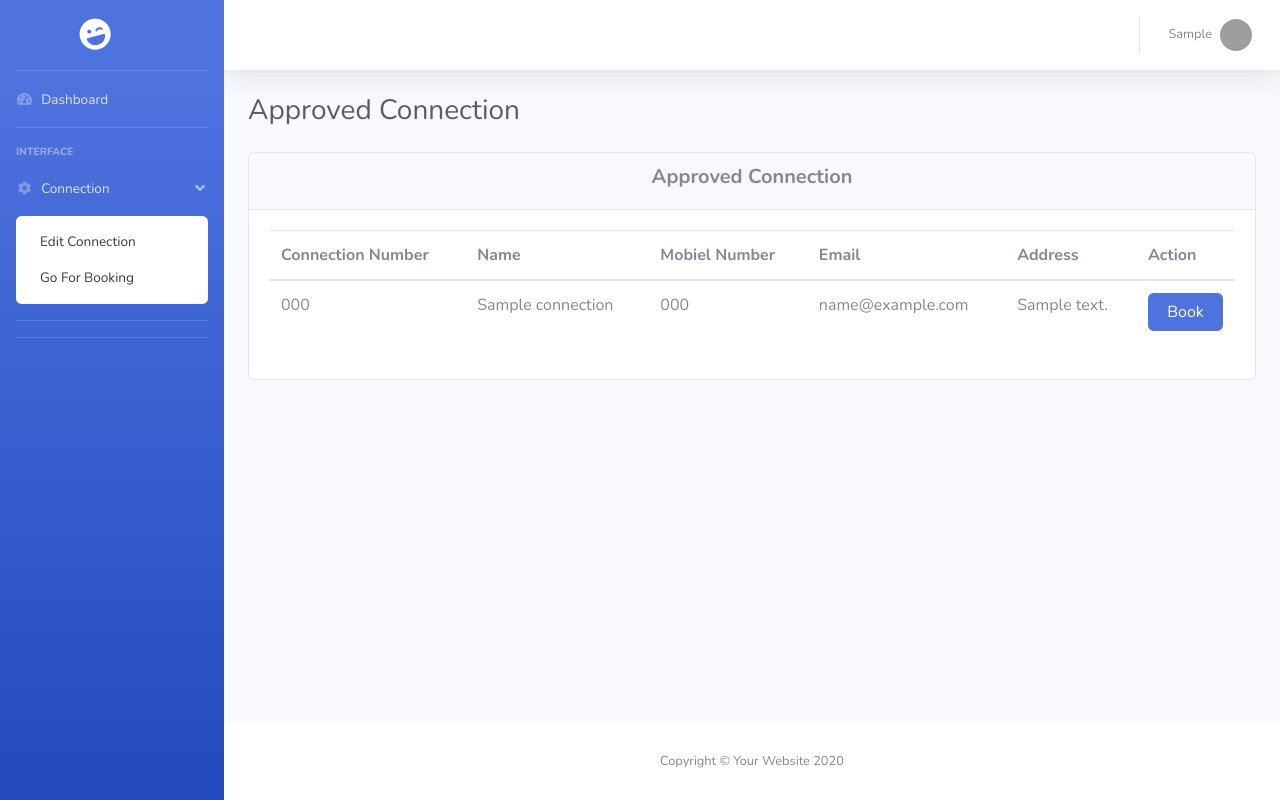
After one commit to MahmudulHassan5809/online-gas-booking-python-django, a Django app: page /gas/user/approved-connection/1/ in a window 1280 px wide, after a click on "Connection". The commit adds this page. Run offline with Django 3.2, Linux system fonts and the light colour scheme; a user stored in the database is signed in; tables that the repository leaves empty hold one stand-in row (values such as "Sample post"); some libraries are stand-ins or nearby versions; grey boxes are pictures that could not be loaded.

```diff
--- a/gas/models.py
+++ b/gas/models.py
@@ -1,6 +1,9 @@
 from django.db import models
 from django.urls import reverse
 from django.contrib.auth import get_user_model
+from django.db.models.signals import post_save
+from django.dispatch import receiver
+import random
 # Create your models here.
 
 
@@ -21,6 +24,10 @@ class Staff(models.Model):
         return self.name
 
 
+def create_new_ref_number():
+    return str(random.randint(1000000000, 9999999999))
+
+
 class Connection(models.Model):
     STATUS_CHOICES = (
         ('1', 'Approved'),
@@ -30,13 +37,21 @@ class Connection(models.Model):
 
     user = models.OneToOneField(
         User, on_delete=models.CASCADE, related_name='user_connection')
+    connection_number = models.CharField(
+        max_length=10,
+        blank=True,
+        editable=False,
+        unique=True,
+        default=create_new_ref_number()
+    )
     name = models.CharField(max_length=200)
     email = models.EmailField(max_length=200)
     mobile = models.CharField(max_length=20)
     gender = models.CharField(max_length=20)
     address = models.CharField(max_length=255)
     id_proof = models.ImageField(upload_to='connection')
-    status = models.CharField(max_length=20, choices=STATUS_CHOICES)
+    status = models.CharField(
+        max_length=20, choices=STATUS_CHOICES, default='2')
 
     class Meta:
         verbose_name = 'Connection'
@@ -47,3 +62,32 @@ class Connection(models.Model):
 
     def __str__(self):
         return self.name
+
+
+class Booking(models.Model):
+    REFFILING_SIZE = (
+        ('14.2', '14.2 KG'),
+        ('5', '5 KG'),
+        ('3', '3 KG'),
+    )
+
+    BOOKING_STATUS = (
+        ('1', 'Confirmed'),
+        ('2', 'On The Way'),
+        ('3', 'Delivered'),
+    )
+
+    user = models.ForeignKey(
+        User, on_delete=models.CASCADE, related_name='user_bookings')
+    connection = models.ForeignKey(Connection, on_delete=models.CASCADE)
+    reffeling_size = models.CharField(max_length=10, choices=REFFILING_SIZE)
+    booking_number = models.CharField(
+        max_length=10,
+        blank=True,
+        editable=False,
+        unique=True,
+        default=create_new_ref_number()
+    )
+    status = models.CharField(max_length=10, choices=BOOKING_STATUS)
+    staff = models.ForeignKey(Staff, on_delete=models.CASCADE)
+    date = models.DateField()
--- a/gas/urls.py
+++ b/gas/urls.py
@@ -8,4 +8,7 @@ urlpatterns = [
          name="view_connection"),
     path('update-connection/<int:pk>/', views.UpdateConnectionView.as_view(),
          name="update_connection"),
+
+    path('user/approved-connection/<int:pk>/', views.ApprovedConnectionView.as_view(),
+         name="approved_connection"),
 ]
--- a/gas/views.py
+++ b/gas/views.py
@@ -46,6 +46,10 @@ class DetailConnectionView(SuccessMessageMixin, AictiveUserRequiredMixin, generi
     context_object_name = 'connection'
     template_name = 'connection/view_connection.html'
 
+    def get_queryset(self):
+        qs = super().get_queryset()
+        return qs.filter(status='1')
+
     def get_context_data(self, **kwargs):
         context = super().get_context_data(**kwargs)
         context['title'] = self.object.name
@@ -73,3 +77,19 @@ class UpdateConnectionView(SuccessMessageMixin, AictiveUserRequiredMixin, generi
     def form_valid(self, form):
         form.instance.user = self.request.user
         return super(UpdateConnectionView, self).form_valid(form)
+
+
+class ApprovedConnectionView(AictiveUserRequiredMixin, generic.ListView):
+    model = Connection
+    context_object_name = 'connection_list'
+    template_name = 'connection/approved_connection.html'
+
+    def get_queryset(self):
+        qs = Connection.objects.select_related('user').filter(status='1').only(
+            'connection_number', 'name', 'email', 'mobile', 'address', 'user__username')
+        return qs
+
+    def get_context_data(self, **kwargs):
+        context = super().get_context_data(**kwargs)
+        context['title'] = 'Approved Connection'
+        return context
--- /dev/null
+++ b/templates/connection/approved_connection.html
@@ -0,0 +1,49 @@
+{% extends "base.html" %}
+
+{% load crispy_forms_tags %}
+
+
+{% block title %}
+    {{title}}
+{% endblock title %}
+
+
+{% block content %}
+    <div class="row">
+        <div class="col md-10 mx-auto">
+            <div class="card">
+                <div class="card-header">
+                    <h1 class="text-center lead font-weight-bold">{{title}}</h1>
+                </div>
+                <div class="card-body">
+                    <table class="table table-inverse">
+                        <thead>
+                            <tr>
+                                <th>Connection Number</th>
+                                <th>Name</th>
+                                <th>Mobiel Number</th>
+                                <th>Email</th>
+                                <th>Address</th>
+                                <th>Action</th>
+                            </tr>
+                        </thead>
+                        <tbody>
+                            {% for connection in connection_list %}
+                                <tr>
+                                    <td>{{connection.connection_number}}</td>
+                                    <td>{{connection.name}}</td>
+                                    <td>{{connection.mobile}}</td>
+                                    <td>{{connection.email}}</td>
+                                    <td>{{connection.address}}</td>
+                                    <td>
+                                        <a href="{% url 'gas:view_connection' connection.id %}" class="btn btn-primary btn-block">Book</a>
+                                    </td>
+                                </tr>
+                            {% endfor %}
+                        </tbody>
+                    </table>
+                </div>
+            </div>
+        </div>
+    </div>
+{% endblock content %}
--- a/templates/partials/_sidebar.html
+++ b/templates/partials/_sidebar.html
@@ -39,6 +39,7 @@
           <div class="bg-white py-2 collapse-inner rounded">
             {% if user.user_connection %}
               <a class="collapse-item" href="{% url 'gas:update_connection' user.user_connection.id %}">Edit Connection</a>
+              <a class="collapse-item" href="{% url 'gas:approved_connection' user.user_connection.id %}">Go For Booking</a>
             {% else %}
               <a class="collapse-item" href="{% url 'gas:new_connection' %}">New Connection</a>
             {% endif %}
```
Also changed, not shown: gas/admin.py (+4 -3 lines), templates/connection/view_connection.html (+27 -0 lines), gas/migrations/0005_auto_20200917_2310.py (added), gas/migrations/0006_connection_connection_number.py (added), gas/migrations/0007_auto_20200917_2328.py (added), gas/migrations/0008_auto_20200918_0008.py (added).
